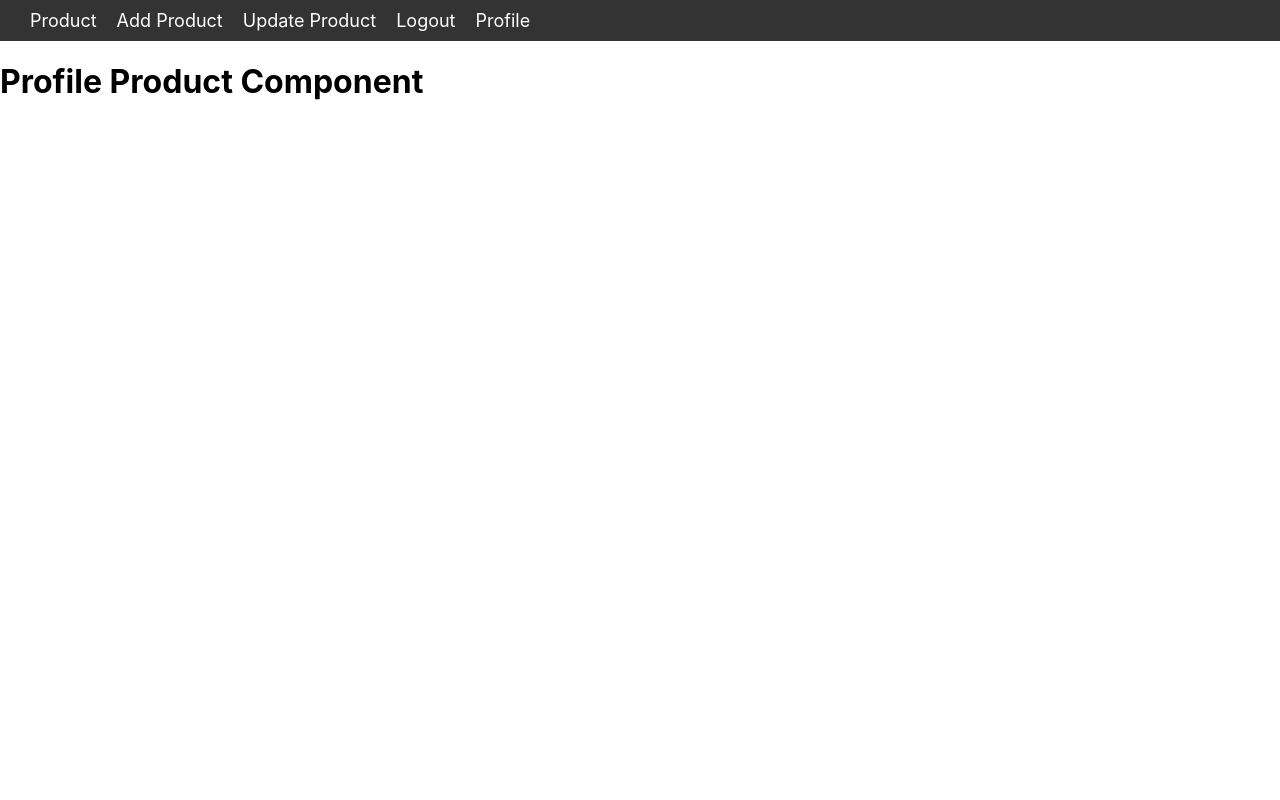
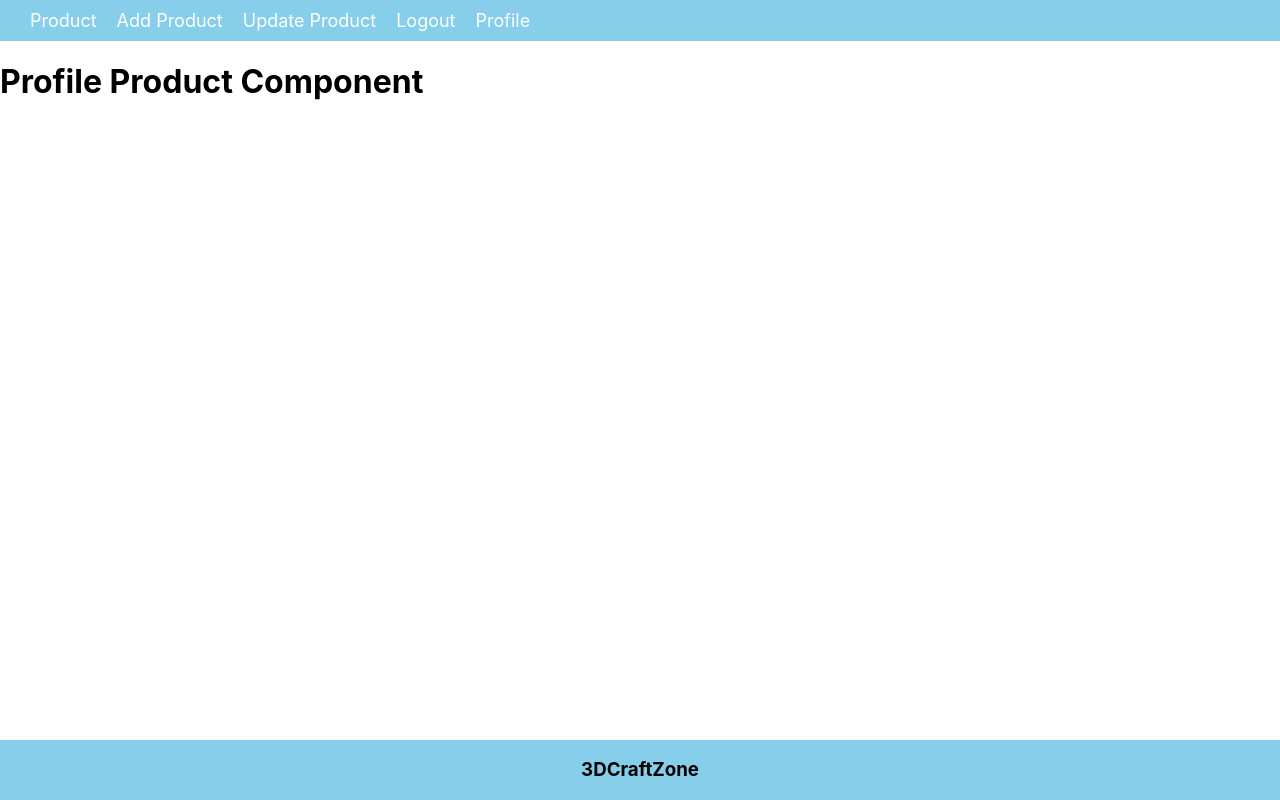
Before and after one commit to AwPlanet/3dProject, a React (Create React App) app in the folder front-end/: page /profile in a window 1280 px wide. Built offline with nearby package versions, Linux system fonts and the light colour scheme.

Commit message:
SocialMedia update

```diff
--- a/front-end/package.json
+++ b/front-end/package.json
@@ -8,6 +8,7 @@
     "@testing-library/user-event": "^13.5.0",
     "react": "^18.3.1",
     "react-dom": "^18.3.1",
+    "react-icons": "^5.2.1",
     "react-router-dom": "^6.26.0",
     "web-vitals": "^2.1.4"
   },
--- a/front-end/src/App.css
+++ b/front-end/src/App.css
@@ -2,7 +2,7 @@
 
 /* Navbar container */
 .navbar {
-  background-color: #333;
+  background-color: skyblue;
   display: flex;
   justify-content: space-between;
   align-items: center;
@@ -12,6 +12,7 @@
 
 /* Navbar container */
 .navbar-container {
+  background-color: skyblue;
   display: flex;
   align-items: center;
   width: 100%;
@@ -102,7 +103,13 @@
 
 
 
-
+.footer{
+  position: absolute;
+  bottom: 0;
+  background-color: skyblue;
+  width: 100%;
+  text-align: center;
+  }
 
 .nav-links:hover {
   color: #f39c12;
--- a/front-end/src/App.js
+++ b/front-end/src/App.js
@@ -1,6 +1,9 @@
+// src/App.js
 import './App.css';
-import Nav from './Nav';
-import { BrowserRouter, Route, Routes } from 'react-router-dom'; // No need for Router import
+import Nav from './Nav.js';
+import { BrowserRouter, Route, Routes } from 'react-router-dom';
+import Footer from './components/Footer';
+// import SocialIcons from './socialicons.js';
 
 function App() {
     return (
@@ -15,6 +18,7 @@
                     <Route path="/profile" element={<h1>Profile Product Component</h1>} />
                 </Routes>
             </BrowserRouter>
+            <Footer />
         </div>
     );
 }
--- a/front-end/src/Nav.js
+++ b/front-end/src/Nav.js
@@ -1,6 +1,6 @@
 import React, { useState } from 'react';
 import { Link } from 'react-router-dom';
-import './App.css'; // Ensure you have a corresponding CSS file
+import './App.css';
 
 const Nav = () => {
     const [isOpen, setIsOpen] = useState(false);
--- /dev/null
+++ b/front-end/src/components/Footer.js
@@ -0,0 +1,10 @@
+import React from 'react'
+const Footer=()=>{
+    return(
+        <div className="footer">
+            <h3>3DCraftZone</h3>
+        </div>
+    )
+}
+
+export default Footer
--- /dev/null
+++ b/front-end/src/socialicons.css
@@ -0,0 +1,23 @@
+/* src/components/SocialIcons.css */
+.social-icons {
+    display: flex;
+    justify-content: center;
+    gap: 15px; /* Adjust spacing between icons */
+    padding: 20px; /* Adjust padding around the icons */
+}
+
+.social-icon {
+    font-size: 2rem; /* Adjust icon size */
+    color: #333; /* Adjust color */
+    transition: color 0.3s ease; /* Smooth color transition on hover */
+}
+
+.social-icon:hover {
+    color: #007bff; /* Change color on hover (example: blue) */
+}
+
+@media (max-width: 768px) {
+    .social-icon {
+        font-size: 1.5rem; /* Adjust size for smaller screens */
+    }
+}
--- /dev/null
+++ b/front-end/src/socialicons.js
@@ -0,0 +1,25 @@
+// src/components/SocialIcons.js
+import React from 'react';
+import { FaInstagram, FaFacebookF, FaTiktok, FaX } from 'react-icons/fa'; // Import the icons from react-icons
+import './SocialIcons.css'; // Import the CSS for styling
+
+function SocialIcons() {
+    return (
+        <div className="social-icons">
+            <a href="https://www.instagram.com" target="_blank" rel="noopener noreferrer">
+                <FaInstagram className="social-icon" />
+            </a>
+            <a href="https://www.facebook.com" target="_blank" rel="noopener noreferrer">
+                <FaFacebookF className="social-icon" />
+            </a>
+            <a href="https://www.tiktok.com" target="_blank" rel="noopener noreferrer">
+                <FaTiktok className="social-icon" />
+            </a>
+            <a href="https://www.x.com" target="_blank" rel="noopener noreferrer">
+                <FaX className="social-icon" />
+            </a>
+        </div>
+    );
+}
+
+export default SocialIcons;
```
Also changed, not shown: 1 other file (tests, documents, lock files or other folders).
